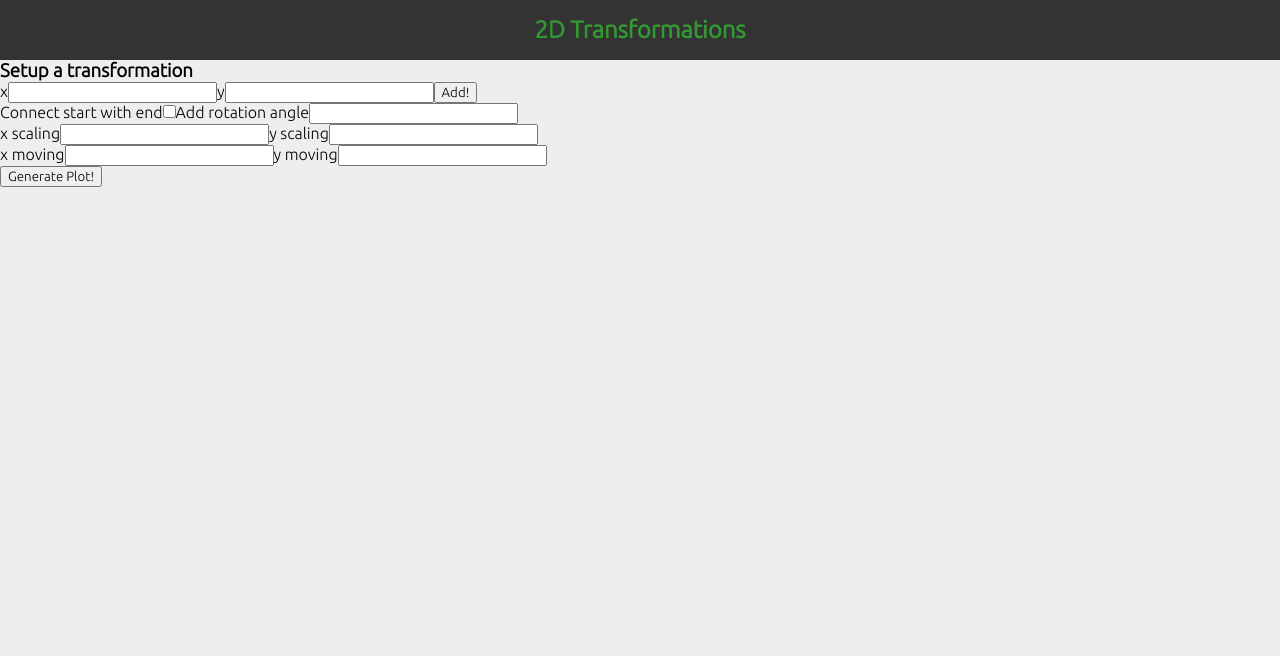
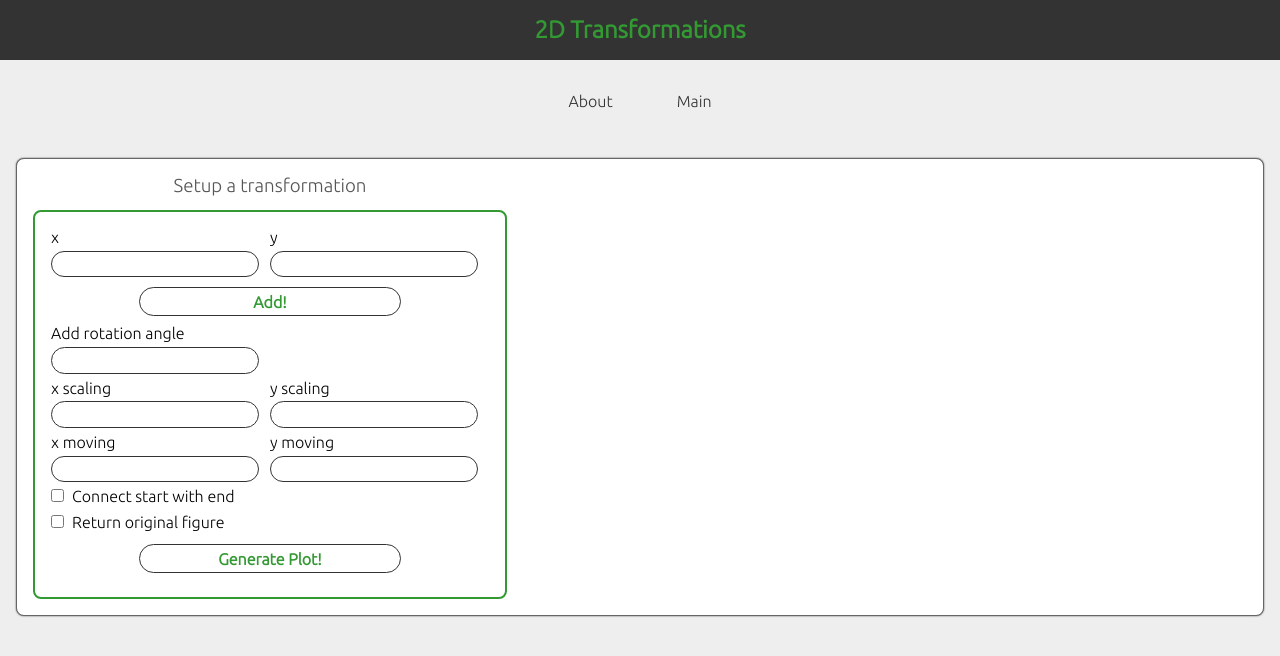
Before and after one commit to IlyaNesterow/2d_transformer, a React (Create React App) app in the folder client/: page /setup in a window 1280 px wide. Shown: the top 656 px of the page. Built offline with nearby package versions, Linux system fonts and the light colour scheme.

Commit message:
final commit

```diff
--- /dev/null
+++ b/client/src/components/Main/index.js
@@ -0,0 +1,46 @@
+import React from 'react'
+import styled from 'styled-components'
+
+import Menu from '../menu'
+
+
+const Main = () => (
+  <>
+    <Menu/>
+    <Wrapper>
+      <h1>Here is a quick guide</h1>
+      <p id="instruction">
+        <span>Click "try transformations", fill up the form and voila!</span><br/>You need to enter more than one point, to get a plot, add some configuration <b>you can set the scale for x and y (but keep in mind that scale quotient cannot be less that 0), set move for x or y and you cam set rotation angle as well (But in some cases this feature may not work properly)</b>, then once configuration is done click on generate plot and you will get the plot
+      </p>
+    </Wrapper>
+  </>
+)
+
+const Wrapper = styled.div`
+  h1{
+    text-align: center;
+    font-weight: 600;
+    color: #444;
+  }
+  #instruction{
+    margin-top: 2rem;
+    line-height: 1.7rem;
+    margin-left: 30%;
+    width: 40%;
+  }
+  #instruction b{
+    color: #393;
+  }
+  #instruction span{
+    font-weight: 800;
+    font-size: 1.2rem;
+  }
+  @media only screen and (max-width: 1200px){
+    #instruction{
+      margin-left: 10%;
+      width: 80%;
+    }
+  }
+`
+
+export default Main
--- a/client/src/components/about/index.js
+++ b/client/src/components/about/index.js
@@ -1,12 +1,46 @@
 import React from 'react'
+import styled from 'styled-components'
+
+import Menu from '../menu'
 
 
-const About = () => {
-  return(
-    <div>
+const About = () => (
+  <>
+    <Menu/>
+    <Wrapper>
+      <h3>Introduction</h3>
+      <p>Long story in short: this is a course work on topic 2D transformations. The task was to implement things such as: <br/>- Object scaling by x and y <br/>- Object moving along with x and y axes <br/>- Object rotating<br/>Moreover the program was required to have a user interface. So I decided to create a web application, that will be available for everyone. The application consists of 2 parts: backend (server) and frontend(user interface). Frontend sends JSON-formated configuration of plot-image to the backend, backend draws a plot accordingly and sends back to frontend image of object on axes, frontend displays that picture to user. P.S backend also serves statically the frontend. As a sidenote I decided to extend functionality of my program by adding: <br/>An option to choose whether to send 2 plots (first is original plot with no transformations, second is plot with transformations)<br/> An option to connect starting point of object with end point.</p>
+      <h3>Stack and technologies</h3>
+      <p><span id="important">Backend</span> is written completely on python 3.9 using framework - <span id="important">Flask</span> for receiving and handling incoming requests. But plots are created by <span id="important">matplotlib</span> library<br/><span id="important">Frontend</span> is written on javascript using <span id="important">react.js</span> framework, it is kind of minimalistic, but completely <span id="important">adaptive</span>.</p>
+      <h3>Open-source</h3>
+      <p>This project is hosted on github, <a href="https://github.com/IlyaNesterow/2d_transformer">click here to visit</a></p>
+    </Wrapper>
+  </>
+)
 
-    </div>
-  )
-}
+const Wrapper = styled.div`
+  margin-left: 10%;
+  margin-top: 1rem;
+  margin-bottom: 5rem;
+  width: 80%;
+  h3{
+    margin: .5rem auto;
+  }
+  p{
+    line-height: 1.5rem;
+  }
+  span#important{
+    color: #393;
+    font-weight: 700;
+  }
+  a{
+    text-decoration: none;
+    color: #778;
+  }
+  @media only screen and (max-width: 800px){
+    margin-left: 5%;
+    width: 90%;
+  }
+`
 
 export default About
--- a/client/src/components/menu/index.js
+++ b/client/src/components/menu/index.js
@@ -10,6 +10,9 @@ const Menu = () => {
     }, {
       link: '/about',
       text: 'About'
+    }, {
+      link: '/',
+      text: 'Main'
     }
   ]
 
--- a/client/src/components/setup/AddCoord.js
+++ b/client/src/components/setup/AddCoord.js
@@ -1,4 +1,6 @@
 import React, { useState, useRef } from 'react'
+
+import Input from './InputField'
 
 
 const AddCord = ({ onSubmit, setError }) => {
@@ -20,11 +22,11 @@ const AddCord = ({ onSubmit, setError }) => {
   }
 
   return(
+    <>
       <div id="add-smth">
-      <label>x</label>
-      <input
+        <Input
           ref={ x }
-        type="number"
+          label="x"
           onChange={e => {
             const val = e.target.value
             if(val.length > 0 && !isNaN(parseInt(val))){
@@ -32,11 +34,13 @@ const AddCord = ({ onSubmit, setError }) => {
               setCurrentX(parseInt(val))
             } else if(currentX) setCurrentX(null)
           }}
+          props={{
+            type: 'number'
+          }}
         />
-      <label>y</label>
-      <input
+        <Input
           ref={ y }
-        type="number"
+          label="y"
           onChange={e => {
             const val = e.target.value
             if(val.length > 0 && !isNaN(parseInt(val))){
@@ -44,14 +48,18 @@ const AddCord = ({ onSubmit, setError }) => {
               setCurrentY(parseInt(val))
             } else if(currentY) setCurrentY(null)
           }}
+          props={{
+            type: 'number'
+          }}
         />
+      </div>
       <button
         id="add_coord"
-        onClick={handleClick}
+        onClick={ handleClick }
       >
         Add!
       </button>
-    </div>
+    </>
   )
 }
 
--- a/client/src/components/setup/AddOneOrTwo.js
+++ b/client/src/components/setup/AddOneOrTwo.js
@@ -1,25 +1,29 @@
 import React, { forwardRef } from 'react'
 
+import Input from './InputField'
 
-const AddOneOrTwo = forwardRef(({ props = { step: 1 }, label, xOnChange, yOnChange }, { xRef, yRef }) => {
-  return(
+
+const AddOneOrTwo = forwardRef(({ props = { step: 1 }, label, xOnChange, yOnChange }, { xRef, yRef }) => (
   <div id="add-smth">
-      <label>{ 'x ' + label }</label>
-      <input
-        { ...props }
+    <Input
+      label={ 'x ' + label }
       ref={ xRef }
-        type="number"
       onChange={ xOnChange }
+      props={{
+        ...props,
+        type: 'number'
+      }}
     />
-      <label>{ 'y ' + label }</label>
-      <input
-        { ...props }
+    <Input
+      label={ 'y ' + label }
       ref={ yRef }
-        type="number"
       onChange={ yOnChange }
+      props={{
+        ...props,
+        type: 'number'
+      }}
     />
   </div>
-  )
-})
+))
 
 export default AddOneOrTwo
--- /dev/null
+++ b/client/src/components/setup/ImageError.js
@@ -0,0 +1,49 @@
+import React from 'react'
+import styled from 'styled-components'
+
+
+const ImageError = ({ message, onClose }) => {
+  const handleClick = (e) => {
+    e.preventDefault()
+    onClose()
+  }
+
+  return(
+    <Error>
+      <p>{ message }</p>
+      <button onClick={ handleClick }>Cancel</button>
+    </Error>
+  )
+}
+
+const Error = styled.div`
+  position: absolute;
+  padding: 2rem;
+  z-index: 2;
+  left: 50%;
+  top: 50%;
+  transform: translate(-50%, -50%);
+  border: solid #393 2px;
+  border-radius: 1rem;
+  backdrop-filter: blur(15px);
+  p{
+    font-size: 1.3rem;
+    margin-bottom: .5rem;
+  }
+  button{
+    width: 100%;
+    margin-top: .5rem;
+    color: #d33;
+    font-weight: 600;
+    font-size: 1rem;
+    padding: .2rem;
+    background-color: transparent;
+    border: solid 1px #333;
+    border-radius: .3rem;
+  }
+  button:active{
+    outline: none;
+  }
+`
+
+export default ImageError
--- /dev/null
+++ b/client/src/components/setup/InputField.js
@@ -0,0 +1,30 @@
+import React, { forwardRef } from 'react'
+import styled from 'styled-components'
+
+
+const InputField = forwardRef(({ label, props = {}, onChange }, ref) =>
+  <Wrapper>
+    <label>{ label }</label>
+    <input
+      { ...props }
+      ref={ ref }
+      onChange={ onChange }
+    />
+  </Wrapper>
+)
+
+const Wrapper = styled.div`
+  width: 50%;
+  label{
+    display: block;
+  }
+  input{
+    margin: .3rem auto;
+    padding: .3rem .5rem;
+    border-radius: 1rem;
+    border: solid 1px #333;
+    width: 95%;
+  }
+`
+
+export default InputField
--- a/client/src/components/setup/SetupForm.js
+++ b/client/src/components/setup/SetupForm.js
@@ -4,13 +4,15 @@ import styled from 'styled-components'
 import AddCord from './AddCoord'
 import ErrorLog from './ErrorLog'
 import AddOneOrTwo from './AddOneOrTwo'
+import InputField from './InputField'
 
 
 const SetupForm = ({ handleSubmission }) => {
-  const [ setup, setSetup ] = useState({x: [], y: []})
+  const [ setup, setSetup ] = useState({ x: [], y: [] })
   const [ error, setError ] = useState('')
 
   const connectRef = useRef(null)
+  const original = useRef(null)
   const angle = useRef(null)
   const scaleX = useRef(null)
   const scaleY = useRef(null)
@@ -20,20 +22,20 @@ const SetupForm = ({ handleSubmission }) => {
   const addCoord = (x, y) => {
     setSetup({
       ...setup,
-      x: [...setup.x, x],
-      y: [...setup.y, y]
+      x: [ ...setup.x, x ],
+      y: [ ...setup.y, y ]
     })
   }
 
-  const connect = (e) => {
-    if(e.target.checked)
+  const checkboxOnChange = (checked, key) => {
+    if(checked)
       setSetup({
         ...setup,
-        connect: true
+        [key]: true
       })
     else {
       const _setup = setup
-      delete _setup.connect
+      delete _setup[key]
       setSetup(_setup)
     }
   }
@@ -70,14 +72,16 @@ const SetupForm = ({ handleSubmission }) => {
 
   const onSubmit = (e) => {
     e.preventDefault()
-    if(error.length === 0){
+    if(error.length === 0 && setup.x.length > 2){
       handleSubmission(setup)
       formCleanUp()
+      setSetup({ x: [], y: [] })
     }
   }
 
   const formCleanUp = () => {
     connectRef.current.checked = false
+    original.current.checked = false
     angle.current.value = ''
     scaleX.current.value = ''
     scaleY.current.value = ''
@@ -88,26 +92,22 @@ const SetupForm = ({ handleSubmission }) => {
   return(
     <Wrapper>
       <h3>Setup a transformation</h3>
-      <ErrorLog error={error}/>
       <form>
+        <ErrorLog error={ error }/>
         <AddCord
           setError={val => setError(val)}
-          onSubmit={addCoord}
+          onSubmit={ addCoord }
         />
-        <label>Connect start with end</label>
-        <input
-          type="checkbox"
-          ref={ connectRef }
-          onChange={connect}
-        />
-        <label>Add rotation angle</label>
-        <input
-          type="number"
+        <InputField
+          label="Add rotation angle"
           ref={ angle }
-          onChange={addAngle}
+          onChange={ addAngle }
+          props={{
+            type: 'number'
+          }}
         />
         <AddOneOrTwo
-          props={{min: 0}}
+          props={{ min: 0 }}
           label="scaling"
           ref={{ xRef: scaleX, yRef: scaleY }}
           xOnChange={e => scaleOrMoveOnChange(e.target.value, 'scale', 'scale_x')}
@@ -119,6 +119,22 @@ const SetupForm = ({ handleSubmission }) => {
           xOnChange={e => scaleOrMoveOnChange(e.target.value, 'move', 'move_x')}
           yOnChange={e => scaleOrMoveOnChange(e.target.value, 'move', 'move_y')}
         />
+        <div id="checkbox">
+          <input
+            type="checkbox"
+            ref={ connectRef }
+            onChange={e => checkboxOnChange(e.target.checked, 'connect')}
+          />
+          <p>Connect start with end</p>
+        </div>
+        <div id="checkbox">
+          <input
+            type="checkbox"
+            ref={ original }
+            onChange={e => checkboxOnChange(e.target.checked, 'original')}
+          />
+          <p>Return original figure</p>
+        </div>
         <button onClick={ onSubmit }>Generate Plot!</button>
       </form>
     </Wrapper>
@@ -126,7 +142,64 @@ const SetupForm = ({ handleSubmission }) => {
 }
 
 const Wrapper = styled.div`
-
+  h3{
+    text-align: center;
+    color: #555;
+    font-weight: 300;
+    padding-bottom: .8rem;
+  }
+  form{
+    padding: 1rem;
+    border: solid 2px #393;
+    border-radius: .5rem;
+  }
+  p{
+    display: inline
+  }
+  #add-smth{
+    display: flex;
+    justify-content: space-between;
+  }
+  button{
+    color: #393;
+    padding: .3rem 1rem;
+    font-weight: 600;
+    font-size: 1rem;
+    margin-left: 20%;
+    margin-top: .3rem;
+    margin-bottom: .5rem;
+    width: 60%;
+    background-color: transparent;
+    border: solid 1px #333;
+    border-radius: 1rem;
+  }
+  div#checkbox{
+    margin-bottom: .5rem;
+  }
+  div#checkbox > input[type="checkbox"]{
+    margin-right: .5rem;
+  }
+  input::-webkit-outer-spin-button,
+  input::-webkit-inner-spin-button {
+    -webkit-appearance: none;
+    margin: 0;
+  }
+  input[type=number] {
+    -moz-appearance: textfield;
+  }
+  input:focus, button:focus{
+    outline: none;
+  }
+  input:focus{
+    transition: background-color .5s;
+    background-color: #eee
+  }
+  button:active{
+    transition: all .5s;
+    color: #333;
+    background-color: #efe;
+    border-color: #393;
+  }
 `
 
 export default SetupForm
--- a/client/src/components/setup/index.js
+++ b/client/src/components/setup/index.js
@@ -1,12 +1,17 @@
 import React, { useState } from 'react'
 import styled from 'styled-components'
+
 import SetupForm from './SetupForm'
+import ImageError from './ImageError'
+import Menu from '../menu'
 
 
 const Setup = () => {
   const [ image, setImage ] = useState(null)
+  const [ imageError, setImageError ] = useState('')
 
   const handleSetupSubmission = (setup) => {
+    setImageError('')
     fetch('/plot', {
       method: 'PATCH',
       body: JSON.stringify(setup),
@@ -14,23 +19,60 @@ const Setup = () => {
         'content-type': 'application/json'
       }
     })
-      .then(res => res.blob())
+      .then(res => {
+        if (res.status === 200 || res.status === 201)
+          return res.blob()
+        throw new Error('Server failed')
+      })
       .then(res => setImage(URL.createObjectURL(res)))
+      .catch(err => setImageError(err.message))
+  }
+
+  const renderImage = () => {
+    if (image !== null)
+      return <img src={ image } alt="plot/plots"/>
+    else if (imageError.length > 0)
+      return  <ImageError
+                message={ imageError }
+                onClose={() => setImageError('')}
+              />
+    else return null
   }
 
   return(
-    <SetupWrapper>
-      <SetupForm handleSubmission={ handleSetupSubmission }/>
-      { image !== null &&
-        <img src={ image } alt="plot"/>
-      }
-    </SetupWrapper>
+    <>
+      <Menu/>
+      <SetupWrapper>
+        <SetupForm handleSubmission={ handleSetupSubmission }/>
+        { renderImage() }
+      </SetupWrapper>
+    </>
   )
 }
 
 
 const SetupWrapper = styled.div`
-
+  display: flex;
+  margin: 1rem;
+  justify-content: space-between;
+  background-color: #fff;
+  padding: 1rem;
+  border-radius: .5rem;
+  border: solid 1px #666;
+  box-shadow: 0 0 .1rem #333;
+  img{
+    border: solid 2px #393;
+    border-radius: .3rem;
+    box-shadow: 0 0 .2rem #333;
+    max-width: 47vw;
+    margin: .5rem auto;
+  }
+  @media only screen and (max-width: 800px){
+    display: block;
+    img{
+      max-width: 100%
+    }
+  }
 `
 
 export default Setup
--- a/client/src/index.css
+++ b/client/src/index.css
@@ -1,9 +1,5 @@
 body {
   background-color: #eeeeee;
-}
-code {
-  font-family: source-code-pro, Menlo, Monaco, Consolas, 'Courier New',
-    monospace;
 }
 *{
   box-sizing: border-box;
```
Also changed, not shown: client/src/components/router/index.js (+4 -3 lines), client/src/components/setup/ErrorLog.js (+7 -2 lines), 1 other file (tests, documents, lock files or other folders). Lines whose indentation alone changed are shown as unchanged.
